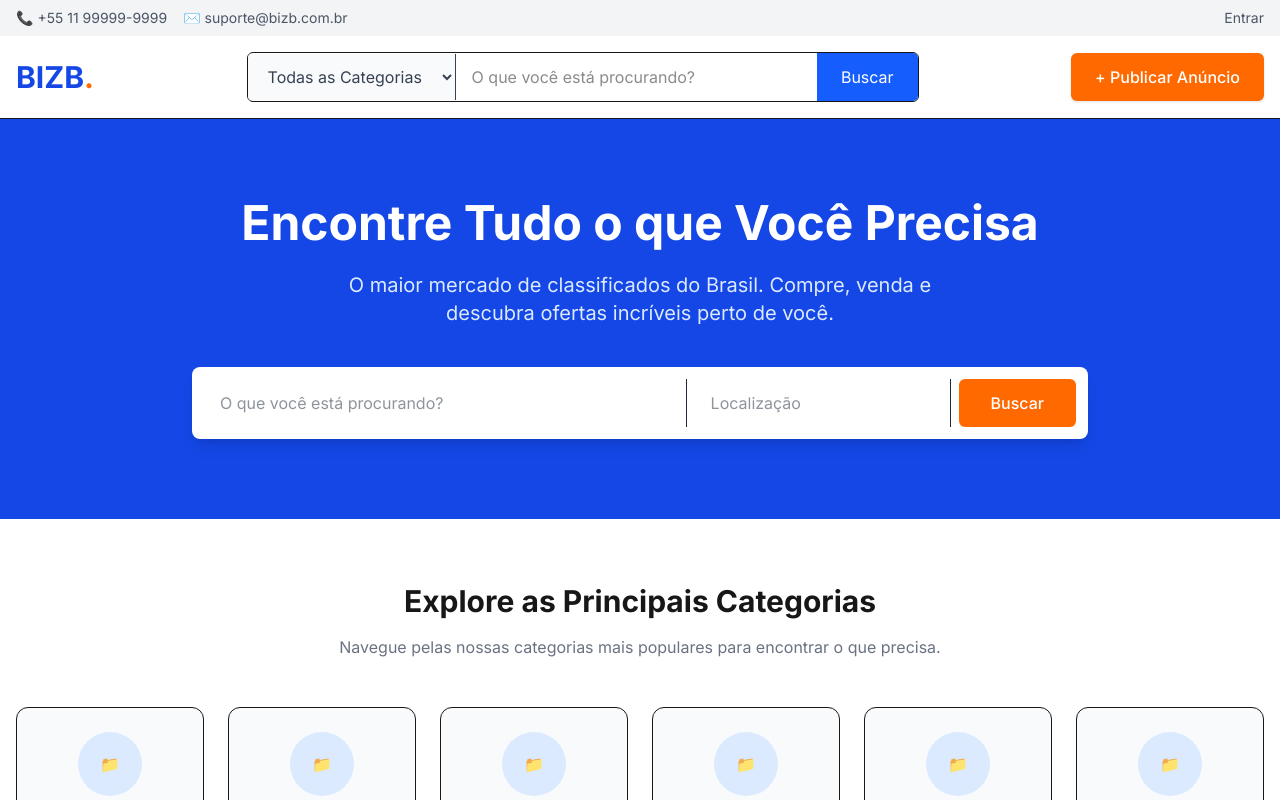
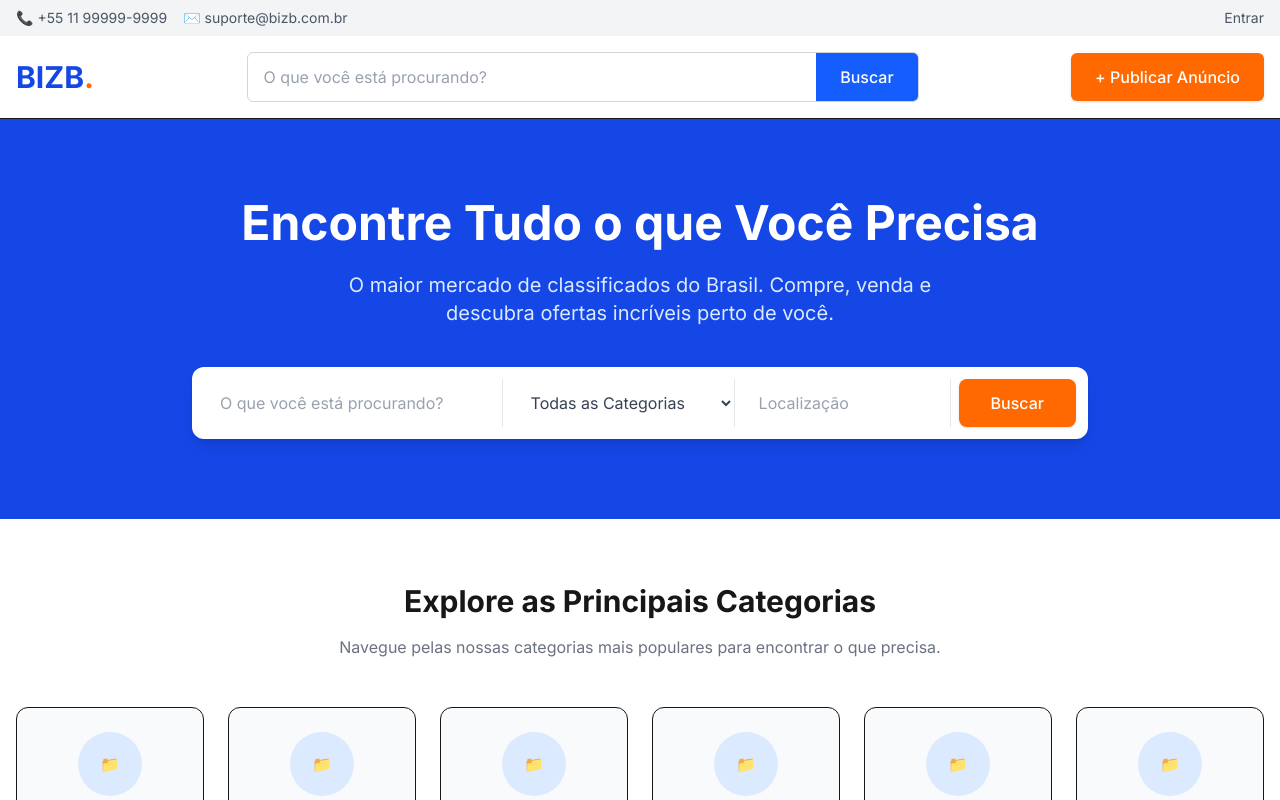
Before and after one commit to gibaoliver/Bizb2, a Next.js app: page / in a window 1280 px wide. Shown: the top 800 px of the page. Built offline with nearby package versions, Linux system fonts and the light colour scheme.

Commit message:
feat: mover selecao de categorias do header para a barra de busca principal da home

```diff
--- a/src/app/page.tsx
+++ b/src/app/page.tsx
@@ -16,21 +16,45 @@ export default function Home() {
           </p>
 
           {/* Main Search */}
-          <div className="max-w-4xl mx-auto bg-white p-3 rounded-lg shadow-lg flex flex-col md:flex-row gap-2">
+          <form action="/anuncios" method="GET" className="max-w-4xl mx-auto bg-white p-2 md:p-3 rounded-lg md:rounded-xl shadow-lg flex flex-col md:flex-row gap-2 text-left">
+            <div className="flex-grow flex items-center border-b md:border-b-0 md:border-r border-gray-200">
               <input
                 type="text"
+                name="q"
                 placeholder="O que você está procurando?"
-              className="flex-grow px-4 py-3 outline-none text-gray-800 border-b md:border-b-0 md:border-r"
+                className="w-full px-4 py-3 outline-none text-gray-800 placeholder-gray-400"
               />
+            </div>
+
+            <div className="border-b md:border-b-0 md:border-r border-gray-200 md:w-56 flex items-center">
+              <select
+                name="categoria"
+                defaultValue=""
+                className="w-full px-4 py-3 outline-none text-gray-700 bg-transparent cursor-pointer"
+              >
+                <option value="">Todas as Categorias</option>
+                <option value="veiculos">Veículos</option>
+                <option value="eletronicos">Eletrônicos</option>
+                <option value="imoveis">Imóveis</option>
+                <option value="empregos">Empregos</option>
+                <option value="esportes">Esportes</option>
+                <option value="moveis">Móveis</option>
+              </select>
+            </div>
+
+            <div className="border-b md:border-b-0 md:border-r border-gray-200 md:w-52 flex items-center">
               <input
                 type="text"
+                name="localizacao"
                 placeholder="Localização"
-              className="px-4 py-3 outline-none text-gray-800 border-b md:border-b-0 md:border-r md:w-64"
+                className="w-full px-4 py-3 outline-none text-gray-800 placeholder-gray-400"
               />
-            <button className="bg-orange-500 hover:bg-orange-600 text-white px-8 py-3 rounded-md transition-colors font-medium">
+            </div>
+
+            <button type="submit" className="bg-orange-500 hover:bg-orange-600 text-white font-medium px-8 py-3 rounded-md md:rounded-lg transition-colors shadow-sm whitespace-nowrap">
               Buscar
             </button>
-          </div>
+          </form>
         </div>
       </section>
 
--- a/src/components/Header.tsx
+++ b/src/components/Header.tsx
@@ -23,23 +23,18 @@ export default function Header() {
           BIZB<span className="text-orange-500">.</span>
         </Link>
 
-        {/* Search Bar & Categories */}
-        <div className="flex-grow max-w-2xl hidden lg:flex items-center border rounded-md overflow-hidden">
-          <select className="px-4 py-3 bg-gray-50 border-r outline-none text-gray-700">
-            <option>Todas as Categorias</option>
-            <option>Veículos</option>
-            <option>Eletrônicos</option>
-            <option>Imóveis</option>
-          </select>
+        {/* Search Bar */}
+        <form action="/anuncios" method="GET" className="flex-grow max-w-2xl hidden lg:flex items-center border border-gray-300 rounded-md overflow-hidden bg-white focus-within:border-blue-500">
           <input
             type="text"
+            name="q"
             placeholder="O que você está procurando?"
-            className="flex-grow px-4 py-3 outline-none"
+            className="flex-grow px-4 py-3 outline-none text-gray-700 placeholder-gray-400"
           />
-          <button className="bg-blue-600 hover:bg-blue-700 text-white px-6 py-3 transition-colors">
+          <button type="submit" className="bg-blue-600 hover:bg-blue-700 text-white px-6 py-3 transition-colors font-medium">
             Buscar
           </button>
-        </div>
+        </form>
 
         {/* Action Button */}
         <Link
```
Lines whose indentation alone changed are shown as unchanged.
